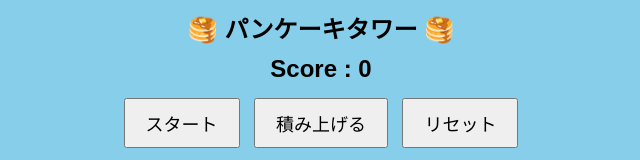
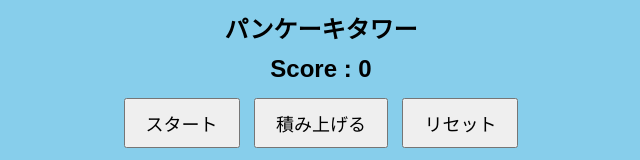
Before and after one commit to Rai-Tsumugu/work1-site, a plain HTML site: page tabs/tumiki.html in a window 1280 px wide. Shown: the top 160 px of the page, without its empty margins (319-959 px from the left). Drawn offline with Linux system fonts and the light colour scheme.

Commit message:
feat:パンケーキを変更

```diff
--- a/tabs/tumiki.html
+++ b/tabs/tumiki.html
@@ -49,7 +49,7 @@ button{
 </head>
 <body>
 
-<h2>🥞 パンケーキタワー 🥞</h2>
+<h2> パンケーキタワー </h2>
 
 <div id="score">Score : 0</div>
 
```
